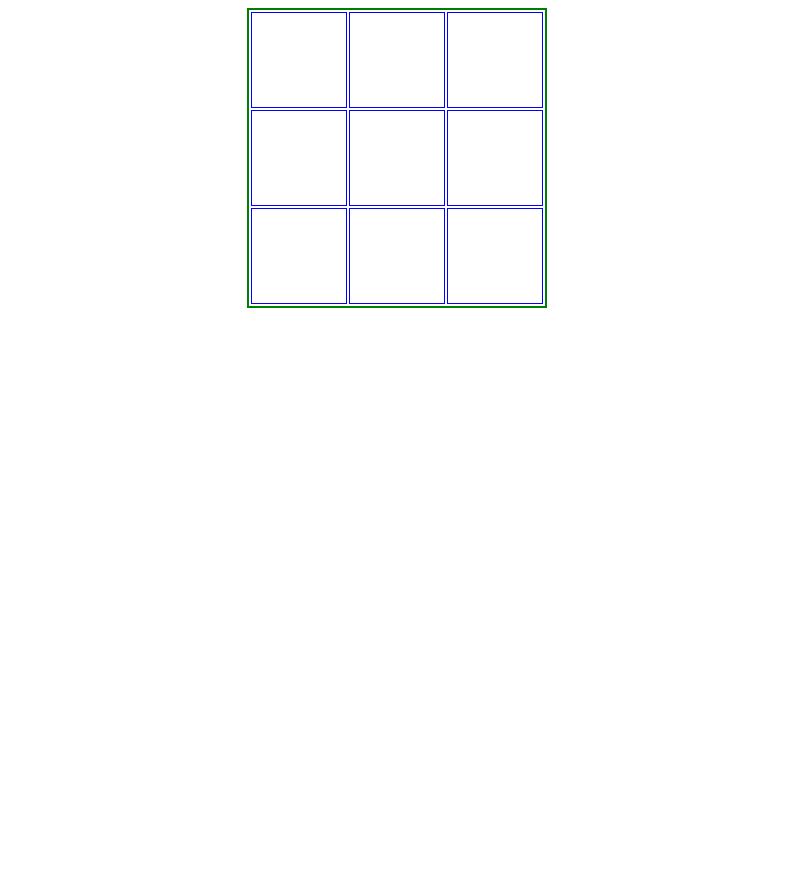
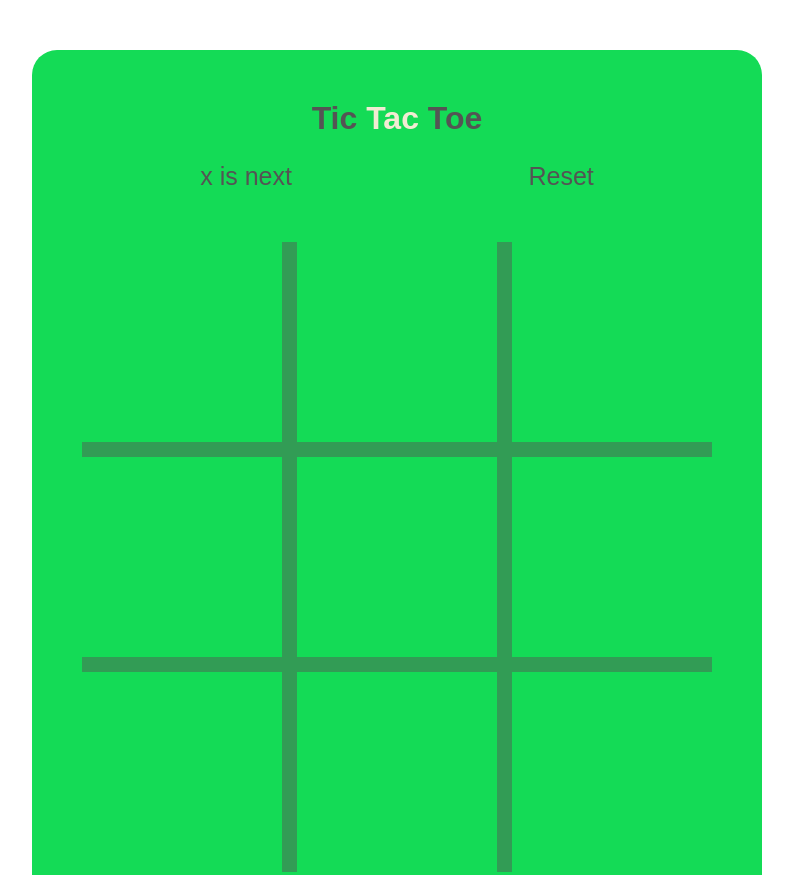
Before and after one commit to Eroempagel/js-tic-tac-toe, a plain HTML site: page index.html in a window 1280 px wide. Shown: the top 875 px of the page, without its empty margins (243-1036 px from the left). Before the commit the page ends 800 px from the top, so only its background shows below. Drawn offline with Linux system fonts and the light colour scheme.

Commit message:
tweaked css slightly

```diff
--- a/assets/javascript/main.js
+++ b/assets/javascript/main.js
@@ -28,6 +28,19 @@ for (
     // event.target tells us which element the user clicked (see Resources links below):
     const clickedCellElement = event.target;
     // Log the ID of the cell which was just clicked:
+    if (currentPlayer === "X") {
+      clickedCellElement.innerHTML = "X";
+      playerXSelections.push(clickedCellElement.id);
+      playerXSelections.sort();
+      console.log(playerXSelections);
+      currentPlayer = "O";
+    } else if (currentPlayer === "O") {
+      clickedCellElement.innerHTML = "O";
+      playerOSelections.push(clickedCellElement.id);
+      playerOSelections.sort();
+      console.log(playerOSelections);
+      currentPlayer = "X";
+    }
     console.log("You clicked on cell number: " + clickedCellElement.id);
   });
 }
--- a/assets/stylesheets/style.css
+++ b/assets/stylesheets/style.css
@@ -1,23 +1,65 @@
 * {
   box-sizing: border-box;
+  margin: 0;
+  padding: 0;
 }
 body {
+  color: #545454;
   display: flex;
+  font-family: sans-serif;
   justify-content: center;
 }
+/*main {
+    display: flex;
+    flex-wrap: wrap;
+    width: 300px;
+    height: 300px;
+    border: 2px solid green;
+    padding: 1px;
+  }*/
 main {
+  background: #14db56;
+  margin: 50px;
+  padding: 50px;
+  border-radius: 25px;
+}
+.title {
+  text-align: center;
+}
+.title span {
+  color: #f2ebd3;
+}
+.status-action {
   display: flex;
-  flex-wrap: wrap;
-  width: 300px;
-  height: 300px;
-  border: 2px solid green;
-  padding: 1px;
+  justify-content: space-around;
+  margin-top: 25px;
+  font-size: 25px;
+  height: 30px;
+}
+.status span {
+  color: #f2ebd3;
+}
+.reset {
+  cursor: pointer;
+}
+.reset:hover {
+  color: #f2ebd3;
+}
+.game-grid {
+  background: #54545477;
+  display: grid;
+  grid-template-columns: repeat(3, 1fr);
+  grid-template-rows: repeat(3, 1fr);
+  grid-gap: 15px;
+  margin-top: 50px;
 }
 .grid-cell {
-  width: 96px;
-  height: 96px;
-  border: 1px solid blue;
-  margin: 1px;
+  background: #14db56;
+  cursor: pointer;
+  width: 200px;
+  height: 200px;
+  /*border: 1px solid #0da192;
+  margin: 1px;*/
 }
 .grid-cell:hover {
   background: orange;
--- a/index.html
+++ b/index.html
@@ -3,11 +3,17 @@
   <head>
     <meta charset="UTF-8" />
     <meta name="viewport" content="width=device-width, initial-scale=1.0" />
-    <title>Document</title>
+    <title>Tic Tac Toe</title>
     <link rel="stylesheet" href="assets/stylesheets/style.css" />
   </head>
   <body>
-    <main>
+    <main class="container">
+      <h1 class="title">Tic <span>Tac</span> Toe</h1>
+      <div class="status-action">
+        <div class="status">x is next</div>
+        <div class="reset">Reset</div>
+      </div>
+      <div class="game-grid">
         <div id="1" class="grid-cell"></div>
         <div id="2" class="grid-cell"></div>
         <div id="3" class="grid-cell"></div>
@@ -17,7 +23,9 @@
         <div id="7" class="grid-cell"></div>
         <div id="8" class="grid-cell"></div>
         <div id="9" class="grid-cell"></div>
+      </div>
     </main>
+
     <script src="assets/javascript/main.js"></script>
   </body>
 </html>
```
Lines whose indentation alone changed are shown as unchanged.
